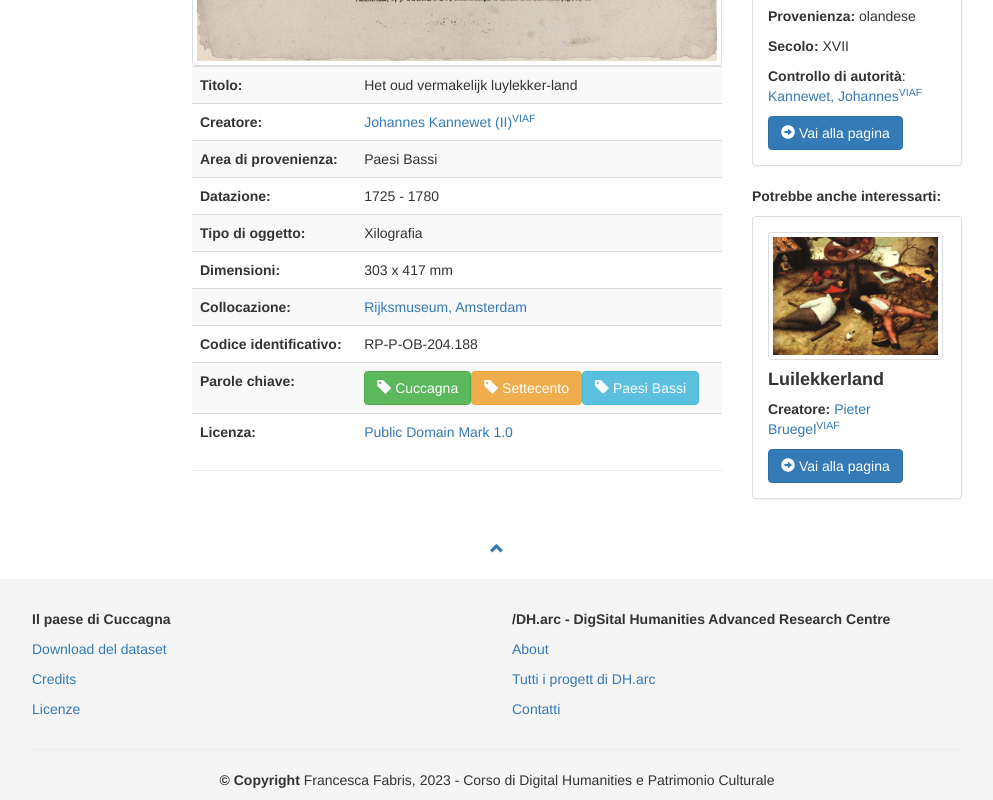
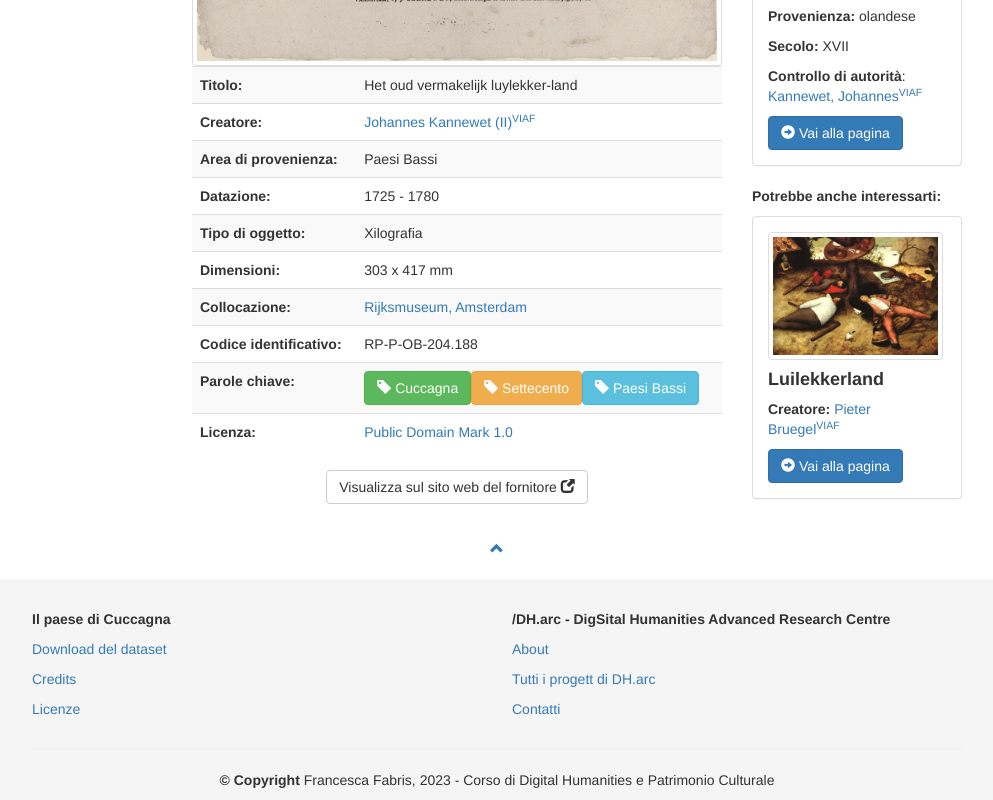
Before and after one commit to alsdaskind/paese-di-cuccagna, a plain HTML site: page item1.html in a window 1280 px wide. Shown: the part 440-1240 px from the top of the page, without its empty margins (143-1136 px from the left). Drawn offline with nearby package versions, Linux system fonts and the light colour scheme.

Commit message:
Update item1.html

```diff
--- a/item1.html
+++ b/item1.html
@@ -120,7 +120,7 @@
           <th>Licenza:</th>
           <td><a href="http://creativecommons.org/publicdomain/mark/1.0/" target="_blank" title="Scopri le specifiche">Public Domain Mark 1.0</a></td>
       </table>
-      <hr>
+      <div class="centrato"><a href="https://www.rijksmuseum.nl/nl/collectie/RP-P-OB-204.188" type="button" class="btn btn-default" target="_blank" title="Apri in un'altra scheda">Visualizza sul sito web del fornitore <span class="glyphicon glyphicon-new-window"></span></a></div>
       </div>
       <div class="col-sm-3">
         <p><b>Scopri di più sul creatore:</b></p>
```
